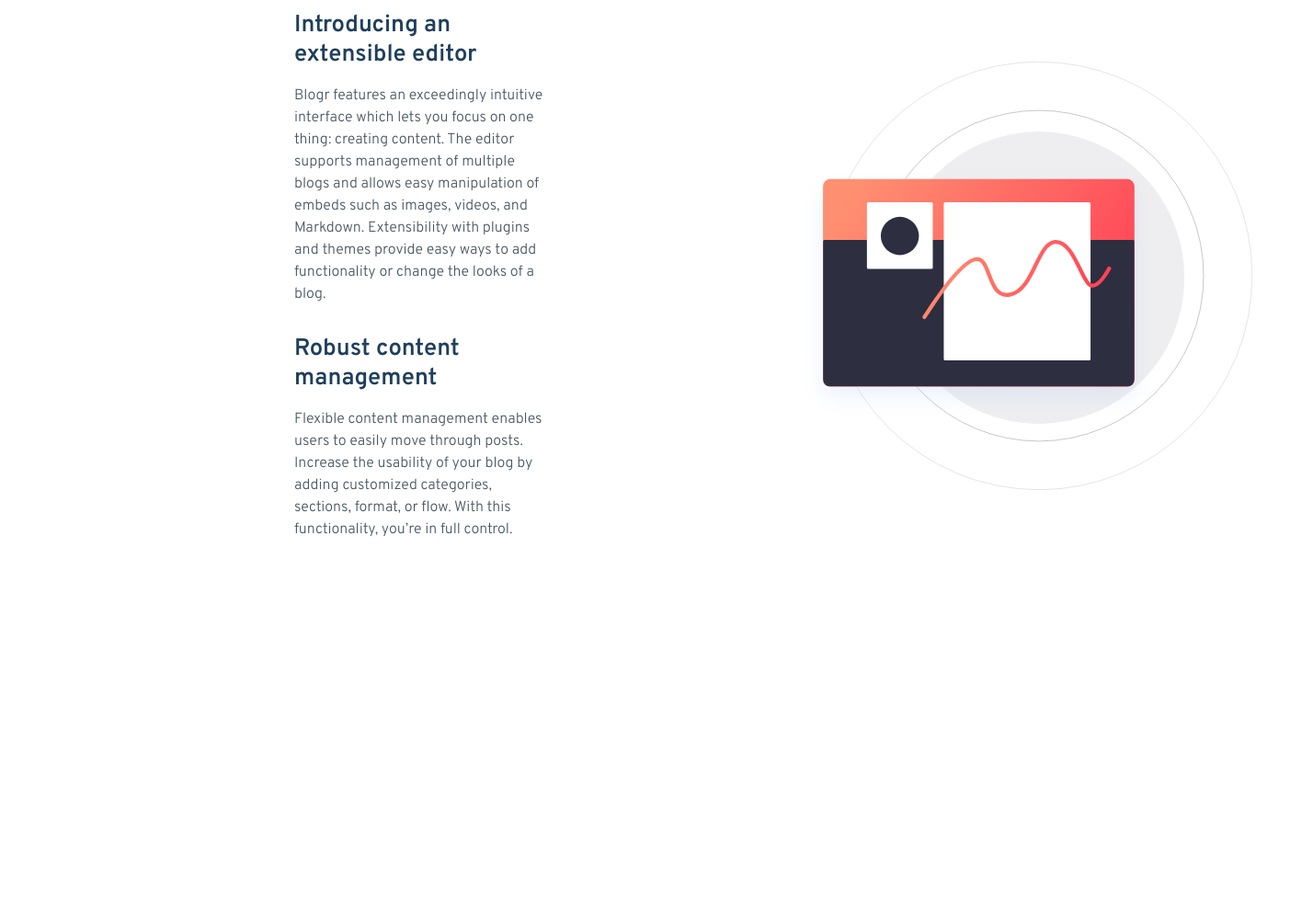
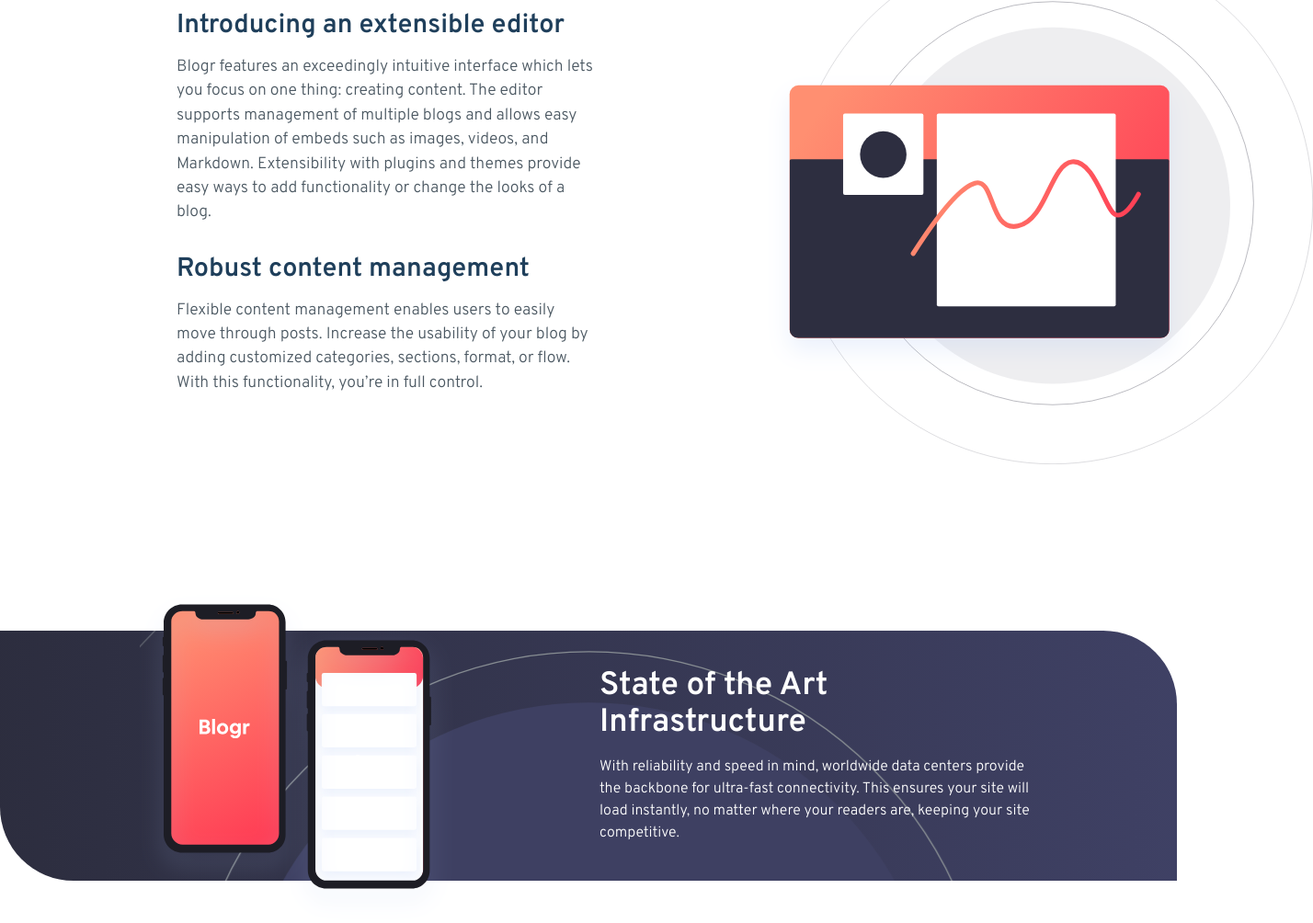
Before and after one commit to AtillaDev/Blogr-Landing-Page, a website: page index.html in a window 1280 px wide. Shown: the part 802-1806 px from the top of the page at 92% size, 1428 px wide, since content can reach past the window. Before the commit the page ends 1390 px from the top, so only its background shows below. Drawn offline with Linux system fonts and the light colour scheme.

Commit message:
cta nearly finished

```diff
--- a/index.html
+++ b/index.html
@@ -26,7 +26,7 @@
   <body>
     <header class="intro-gradient rounded-bl-[7rem]">
       <!-- Navbar -->
-      <nav class="container relative mx-auto px-6 py-14 md:px-32">
+      <nav class="container relative mx-auto px-6 py-14 xl:px-32">
         <!-- Flex Container -->
         <div class="flex justify-between items-center">
           <div class="flex justify-between items-center space-x-14">
@@ -34,7 +34,7 @@
 
             <!-- Links -->
             <div
-              class="hidden space-x-6 text-white font-[Ubuntu] font-[500] md:flex"
+              class="hidden space-x-6 text-white font-[Ubuntu] font-[500] lg:flex"
             >
               <div class="flex items-center space-x-3">
                 <a href="#">Product </a
@@ -64,7 +64,7 @@
           </div>
 
           <div
-            class="hidden space-x-6 text-white font-[Ubuntu] font-[500] ml-auto md:block"
+            class="hidden space-x-6 text-white font-[Ubuntu] font-[500] ml-auto lg:block"
           >
             <a href="#">Login</a>
             <a
@@ -77,7 +77,7 @@
           <img
             src="./images/icon-hamburger.svg"
             alt=""
-            class="h-[1.2rem] md:hidden"
+            class="h-[1.2rem] lg:hidden"
           />
         </div>
       </nav>
@@ -125,7 +125,7 @@
 
       <!-- Feature -->
       <div
-        class="container relative flex flex-col items-center pt-[5rem] mx-auto space-y-8 md:flex-row md:px-32"
+        class="container relative flex flex-col items-center pt-[5rem] mx-auto space-y-8 md:flex-row xl:px-32"
       >
         <!-- Mobile IMG -->
         <img
@@ -134,14 +134,14 @@
           alt=""
         />
         <!-- Left component -->
-        <div class="flex flex-col space-y-8 md:w-1/2">
+        <div class="flex flex-col space-y-8 md:w-[55%]">
           <div class="flex flex-col space-y-4">
             <h2
-              class="text-veryDarkBlue text-[1.6rem] leading-8 text-center font-[600] px-10 md:text-left"
+              class="text-veryDarkBlue text-[1.8rem] leading-8 text-center font-[600] px-10 md:text-left"
             >
               Introducing an extensible editor
             </h2>
-            <p class="px-10 text-center md:text-left">
+            <p class="px-10 text-center text-[1.1rem] md:text-left">
               Blogr features an exceedingly intuitive interface which lets you
               focus on one thing: creating content. The editor supports
               management of multiple blogs and allows easy manipulation of
@@ -152,11 +152,11 @@
           </div>
           <div class="flex flex-col space-y-4">
             <h2
-              class="text-veryDarkBlue text-[1.6rem] leading-8 text-center font-[600] px-10 md:text-left"
+              class="text-veryDarkBlue text-[1.8rem] leading-8 text-center font-[600] px-10 md:text-left"
             >
               Robust content management
             </h2>
-            <p class="px-10 text-center md:text-left">
+            <p class="px-10 text-center text-[1.1rem] md:text-left">
               Flexible content management enables users to easily move through
               posts. Increase the usability of your blog by adding customized
               categories, sections, format, or flow. With this functionality,
@@ -169,8 +169,43 @@
         <img
           src="./images/illustration-editor-desktop.svg"
           alt=""
-          class="hidden md:block w-1/2 absolute right-[-234px]"
+          class="hidden w-[61%] md:block w-1/2 absolute right-[-300px]"
         />
+      </div>
+    </section>
+
+    <!-- CTA Section -->
+    <section
+      id="cta"
+      class="cta-gradient z-1 rounded-bl-[5rem] rounded-tr-[5rem] items-end"
+    >
+      <div
+        class="bg-circle flex flex-col items-center relative mt-[16rem] z-2 rounded-bl-[5rem] sm:pl-6 rounded-tr-[5rem] md:py-10 xl:py-20 xl:py-28 sm:container sm:mx-auto xl:ml-32"
+      >
+        <!-- CTA Image -->
+        <img
+          src="./images/illustration-phones.svg"
+          class="mt-[-50%] z-10 sm:mt-[0] sm:w-[50%] lg:w-[35%] sm:absolute sm:left-0 xl:left-[0rem] sm:top-[-15%]"
+          alt=""
+        />
+        <!-- CTA Text -->
+        <div
+          class="flex flex-col px-8 sm:px-0 sm:w-[50%] xl:pr-[10rem] xl:mr-[10rem] mx-auto sm:ml-auto sm:mr-0 xl:px-8"
+        >
+          <h2
+            class="text-white text-[2.2rem] leading-10 text-center font-[600] pb-4 sm:text-left"
+          >
+            State of the Art Infrastructure
+          </h2>
+          <p
+            class="text-center leading-6 text-white text-[1rem] sm:text-left pb-24 sm:pb-0"
+          >
+            With reliability and speed in mind, worldwide data centers provide
+            the backbone for ultra-fast connectivity. This ensures your site
+            will load instantly, no matter where your readers are, keeping your
+            site competitive.
+          </p>
+        </div>
       </div>
     </section>
   </body>
--- a/input.css
+++ b/input.css
@@ -17,6 +17,18 @@ body {
   background-repeat: no-repeat;
 }
 
+.cta-gradient {
+  background: linear-gradient(hsl(237, 17%, 21%), hsl(237, 23%, 32%));
+}
+
+.bg-circle {
+  background-image: url("../images/bg-pattern-circles.svg");
+  /* background-size: cover; */
+  background-size: 135%;
+  background-position: 50% -200px;
+  background-repeat: no-repeat;
+}
+
 @media (min-width: 475px) {
   .intro-gradient {
     background-image: url("../images/bg-pattern-intro-desktop.svg"),
@@ -25,4 +37,11 @@ body {
     background-position: 20% 53%;
     background-repeat: no-repeat;
   }
+  .cta-gradient {
+    background: linear-gradient(
+      to right,
+      hsl(237, 17%, 21%),
+      hsl(237, 23%, 32%)
+    );
+  }
 }
```
Also changed, not shown: dist/output.css.
